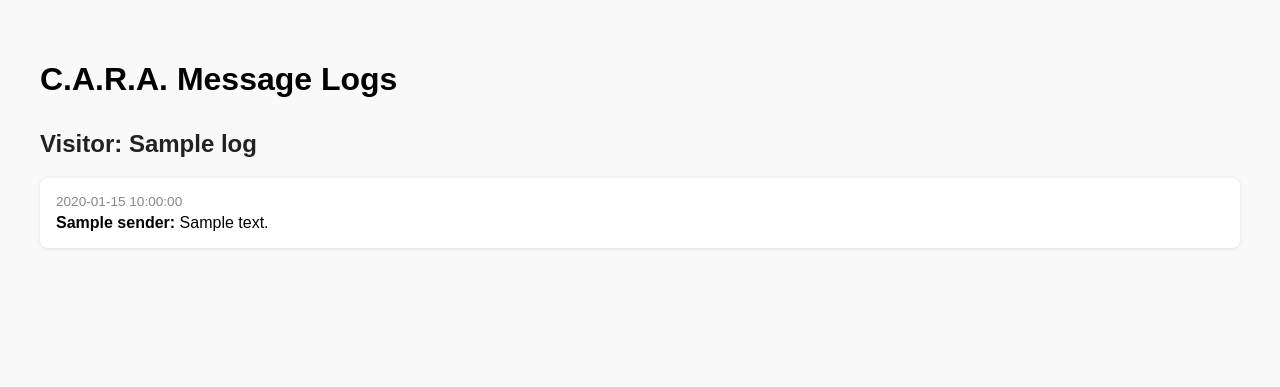
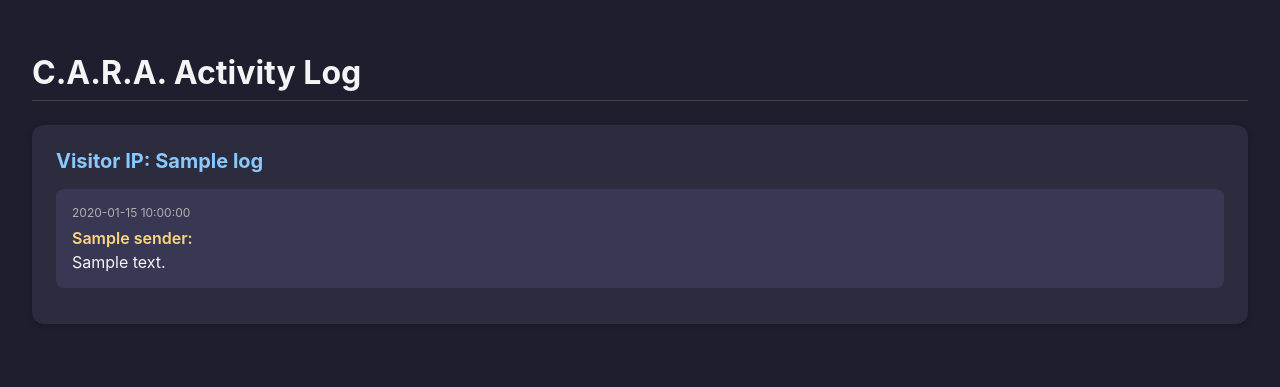
Before and after one commit to datawitchriv/cara-ai-chatbot, a Flask app: template templates/logs.html in a window 1280 px wide. Shown: the top 387 px of the page. Run offline with Flask 3, Linux system fonts and the light colour scheme; the template is opened without the code that fills it: most values are stand-ins (such as "Sample title", 1, 10 or a date in 2020).

Commit message:
Make logs dashboard sleek and organized

```diff
--- a/templates/logs.html
+++ b/templates/logs.html
@@ -1,25 +1,78 @@
 <!DOCTYPE html>
-<html>
+<html lang="en">
 <head>
-  <title>C.A.R.A. Logs</title>
+  <meta charset="UTF-8">
+  <meta name="viewport" content="width=device-width, initial-scale=1.0">
+  <title>C.A.R.A. Logs Dashboard</title>
   <style>
-    body { font-family: sans-serif; background: #f9f9f9; padding: 2rem; }
-    h2 { color: #222; margin-top: 2rem; }
-    .log-entry { background: #fff; padding: 1rem; border-radius: 8px; margin-bottom: 10px; box-shadow: 0 1px 4px rgba(0,0,0,0.1); }
-    .timestamp { font-size: 0.85rem; color: #888; margin-bottom: 0.3rem; display: block; }
-    .sender { font-weight: bold; }
+    body {
+      font-family: 'Inter', sans-serif;
+      background-color: #1e1e2f;
+      color: #f4f4f4;
+      padding: 2rem;
+      margin: 0;
+    }
+    h1 {
+      font-size: 2rem;
+      margin-bottom: 1.5rem;
+      border-bottom: 1px solid #444;
+      padding-bottom: 0.5rem;
+    }
+    .ip-section {
+      margin-bottom: 2rem;
+      padding: 1.5rem;
+      background-color: #2c2c3e;
+      border-radius: 12px;
+      box-shadow: 0 2px 8px rgba(0,0,0,0.2);
+    }
+    .ip-header {
+      font-weight: bold;
+      font-size: 1.25rem;
+      color: #89c9ff;
+      margin-bottom: 1rem;
+    }
+    .log-entry {
+      background-color: #383854;
+      padding: 1rem;
+      border-radius: 8px;
+      margin-bottom: 0.75rem;
+      transition: background-color 0.3s;
+    }
+    .log-entry:hover {
+      background-color: #444466;
+    }
+    .timestamp {
+      display: block;
+      font-size: 0.75rem;
+      color: #b0b0b0;
+      margin-bottom: 0.5rem;
+    }
+    .sender {
+      font-weight: 600;
+      color: #ffd580;
+    }
+    .message {
+      margin-top: 0.25rem;
+    }
   </style>
 </head>
 <body>
-  <h1>C.A.R.A. Message Logs</h1>
-  {% for ip, messages in logs.items() %}
-    <h2>Visitor: {{ ip }}</h2>
-    {% for msg in messages %}
-      <div class="log-entry">
-        <span class="timestamp">{{ msg.timestamp }}</span>
-        <span class="sender">{{ msg.sender }}:</span> {{ msg.message }}
+  <h1>C.A.R.A. Activity Log</h1>
+  {% if logs %}
+    {% for ip, messages in logs.items() %}
+      <div class="ip-section">
+        <div class="ip-header">Visitor IP: {{ ip }}</div>
+        {% for msg in messages %}
+          <div class="log-entry">
+            <span class="timestamp">{{ msg.timestamp }}</span>
+            <div class="sender">{{ msg.sender }}:</div>
+            <div class="message">{{ msg.message }}</div>
+          </div>
+        {% endfor %}
       </div>
     {% endfor %}
-  {% endfor %}
+  {% else %}
+    <p>No messages have been logged yet. C.A.R.A. is waiting to be summoned 💬</p>
+  {% endif %}
 </body>
 </html>
```
